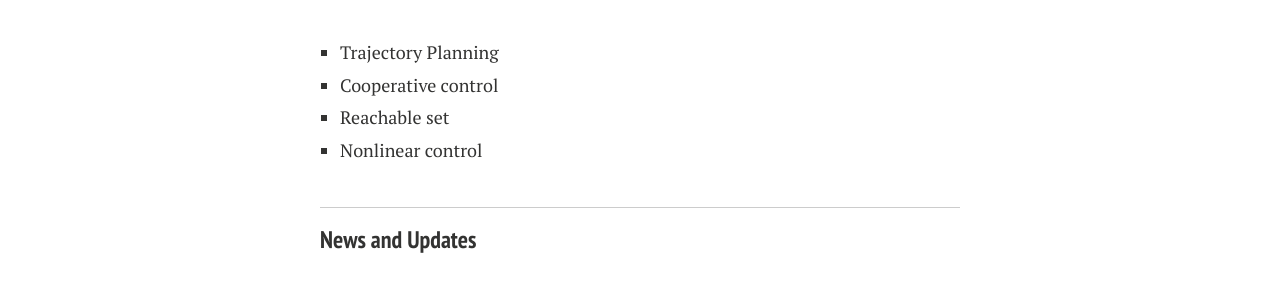
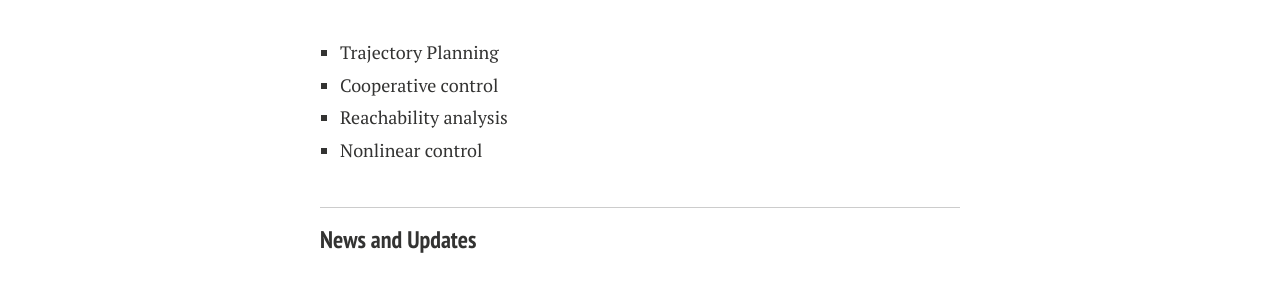
Before and after one commit to yuluan08/yuluan08.github.io, a Jekyll site: the page built from index.md, in a window 1280 px wide. Shown: the part 540-839 px from the top of the page. Built offline with Jekyll 4.4.1, drawn with Linux system fonts in a browser that asks for light colours; nearby versions of some CDN libraries; comment, search, counter and statistics services are not loaded; a style sheet for code colours, icons or effects is not loaded; our own code applies the rules of GitHub Pages for plain Markdown files.

Commit message:
Update index.md

```diff
--- a/index.md
+++ b/index.md
@@ -78,7 +78,7 @@ ul {
 <ul>
 <li><div><p class="margin"> Trajectory Planning</p></div></li>
 <li><div><p class="margin"> Cooperative control</p></div></li>
-<li><div><p class="margin"> Reachable set</p></div></li>
+<li><div><p class="margin"> Reachability analysis</p></div></li>
 <li><div><p class="margin"> Nonlinear control</p></div></li>
 </ul></body>
 
```
